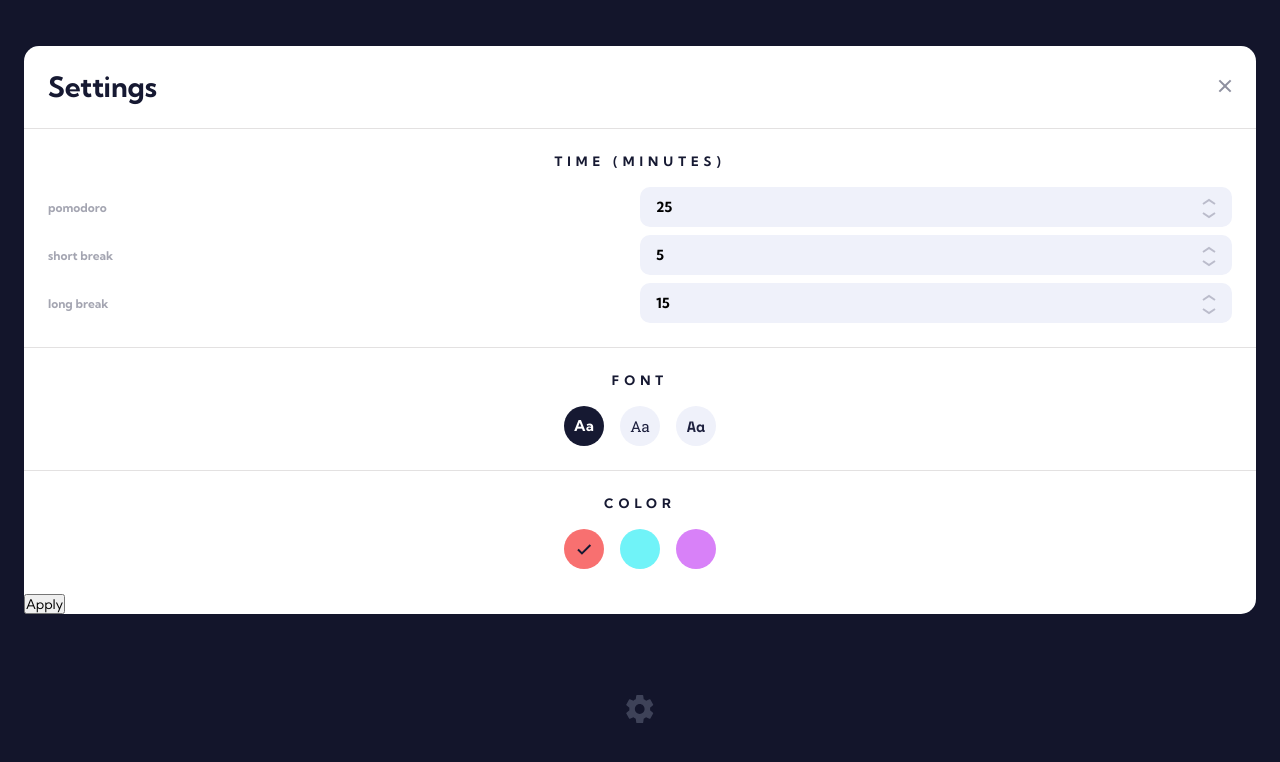
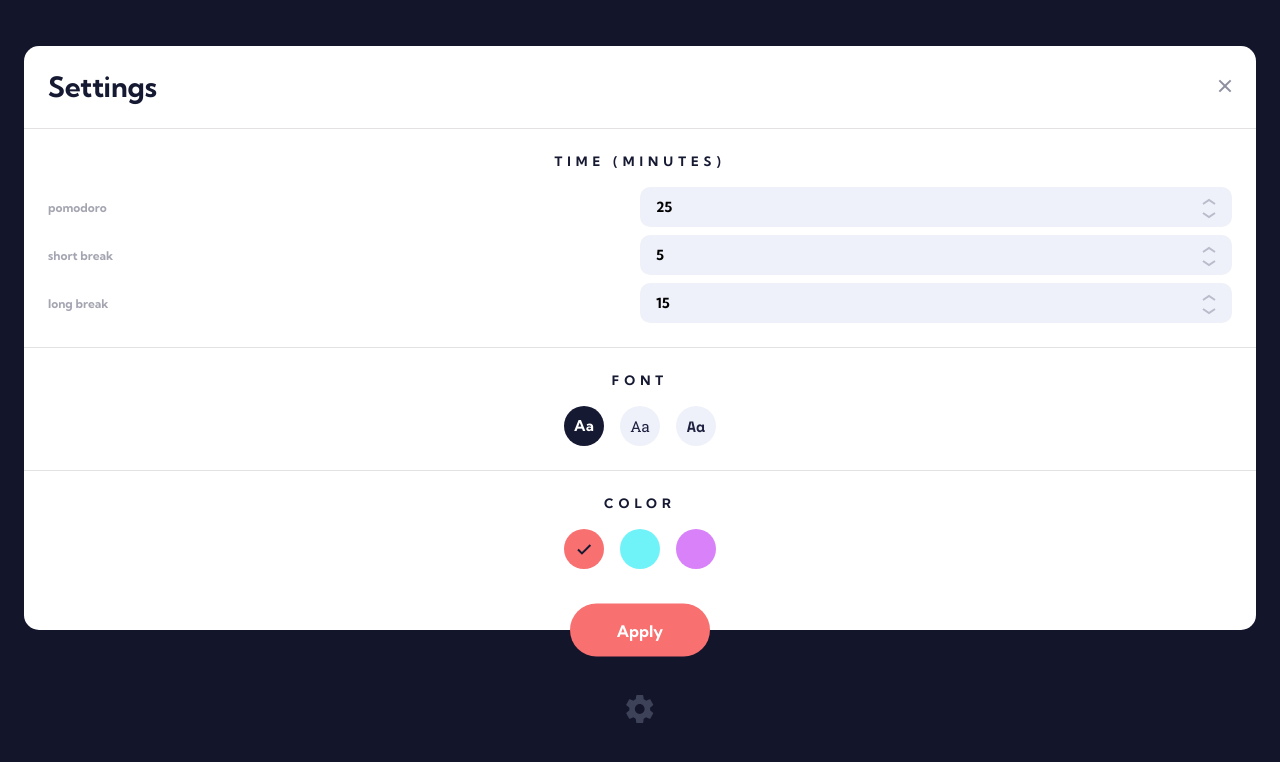
Before and after one commit to ryanbradley-webdev/pomodoro, a React (Vite) app: page / in a window 1280 px wide. Both pictures are taken after a click on the button 640 px from the left and 710 px from the top of the page. Shown: the top 762 px of the page. Built offline with nearby package versions, Linux system fonts and the light colour scheme.

Commit message:
Style apply button for settings modal. Add custom color properties to main element of app component to update color theme dynamically.

```diff
--- a/src/App.css
+++ b/src/App.css
@@ -7,6 +7,18 @@ main {
   height: 100%;
   display: grid;
   place-items: center;
+}
+
+main[data-color-option="orange"] {
+  --selected-color: var(--clr-orange);
+}
+
+main[data-color-option="teal"] {
+  --selected-color: var(--clr-teal);
+}
+
+main[data-color-option="purple"] {
+  --selected-color: var(--clr-purple);
 }
 
 main > h1 {
--- a/src/components/SettingsModal/SettingsModal.module.css
+++ b/src/components/SettingsModal/SettingsModal.module.css
@@ -61,3 +61,21 @@
   align-items: center;
   gap: 18px;
 }
+
+.radio_container:last-of-type {
+  padding-bottom: 8px;
+}
+
+.apply_btn {
+  display: block;
+  height: 53px;
+  width: 140px;
+  margin-inline: auto;
+  transform: translateY(26.5px);
+  color: var(--clr-white-900);
+  background-color: var(--selected-color);
+  border: none;
+  border-radius: 50px;
+  font-size: 16px;
+  font-weight: bold;
+}
--- a/src/components/SettingsModal/SettingsModal.tsx
+++ b/src/components/SettingsModal/SettingsModal.tsx
@@ -148,6 +148,7 @@ export default function SettingsModal({
         </div>
 
         <button
+          className={styles.apply_btn}
           onClick={applySettings}
         >
           Apply
```
